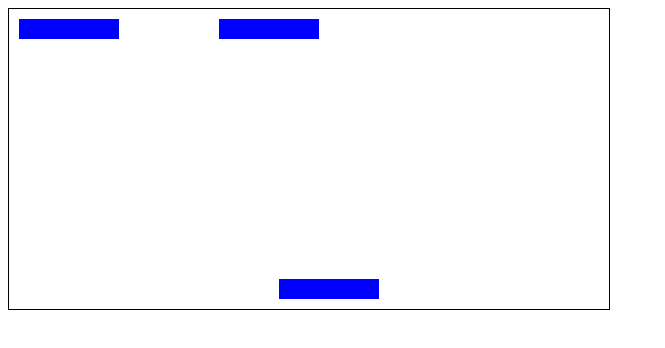
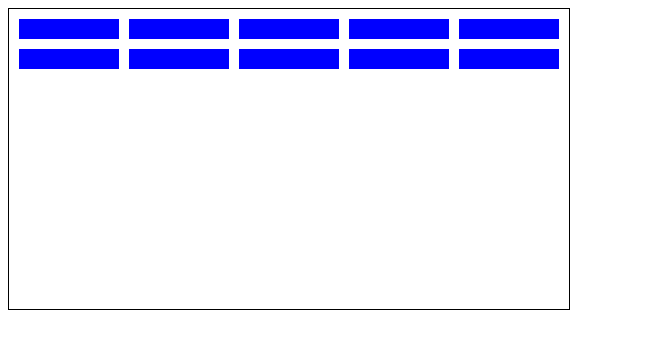
Before and after one commit to kesslerjohn/js_fundamentals, a plain HTML site: page breakout/index.html in a window 1280 px wide. Shown: the whole page, without its empty margins (0-665 px from the left). Drawn offline with Linux system fonts and the light colour scheme.

Commit message:
create blocks

```diff
--- a/breakout/app.js
+++ b/breakout/app.js
@@ -14,8 +14,15 @@ class Block {
 // all blocks
 const blocks = [
     new Block(10, 270),
-    new Block(210, 270),
-    new Block(270, 10)
+    new Block(120, 270),
+    new Block(230, 270),
+    new Block(340, 270),
+    new Block(450, 270),
+    new Block(10, 240),
+    new Block(120, 240),
+    new Block(230, 240),
+    new Block(340, 240),
+    new Block(450, 240),
 ]
 
 // draw all blocks
--- a/breakout/styles.css
+++ b/breakout/styles.css
@@ -1,6 +1,6 @@
 .grid {
     position: absolute;
-    width: 600px;
+    width: 560px;
     height: 300px;
     border: solid black 1px;
 }
```
Also changed, not shown: 1 other file.
